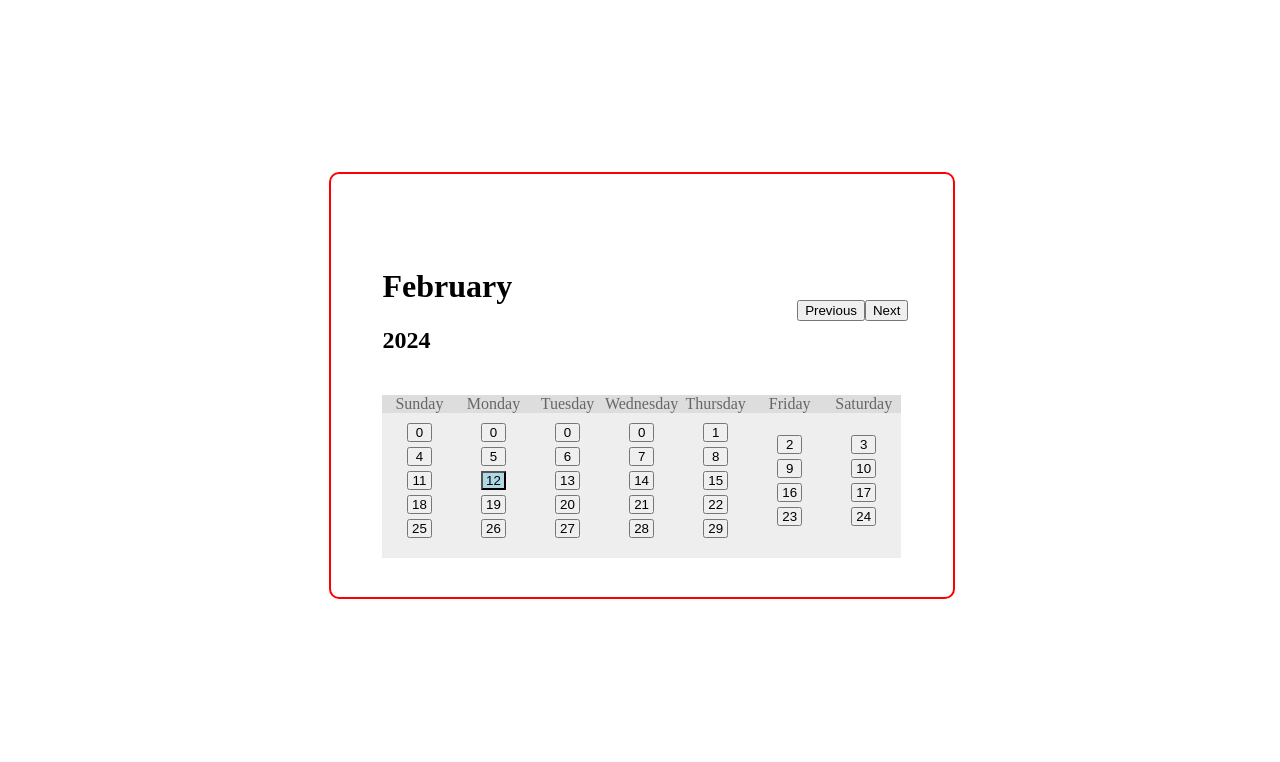
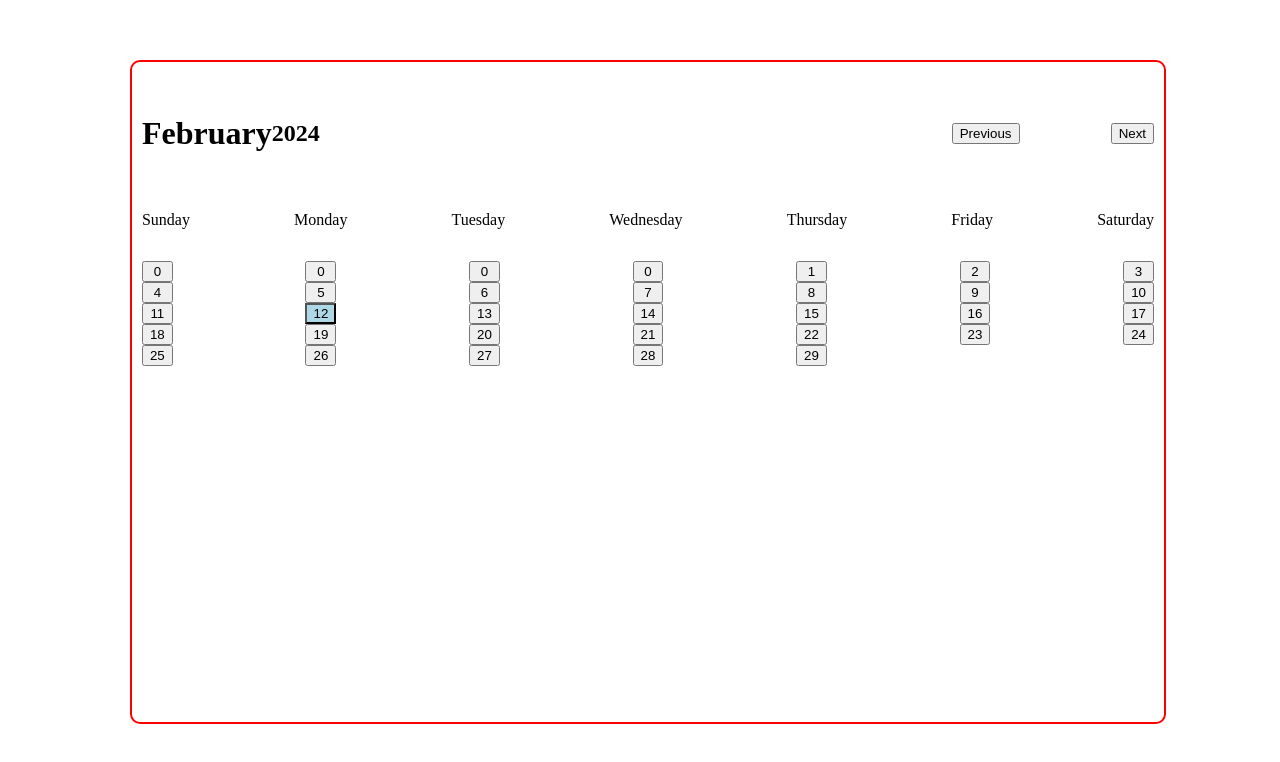
Before and after one commit to dev-martin02/Calendar_project, a React (Vite) app: page / in a window 1280 px wide. Shown: the top 762 px of the page. Built offline with nearby package versions, Linux system fonts and the light colour scheme.

Commit message:
First Version of the UI(Css)

```diff
--- a/src/components/Header/Header.css
+++ b/src/components/Header/Header.css
@@ -5,6 +5,10 @@
   font-size: medium;
 }
 
+#month-year {
+  display: flex;
+  align-items: center;
+}
 #prev-next-mon {
   display: flex;
   width: 20%;
--- a/src/components/Header/Header.jsx
+++ b/src/components/Header/Header.jsx
@@ -40,7 +40,7 @@ export default function Header({
 
   return (
     <div id="header-content">
-      <div>
+      <div id="month-year">
         <h1>{nameOfTheMonth[numberOfTheMonth]}</h1>
         <h2>{currentYear}</h2>
       </div>
--- a/src/components/body/Calendar/Calendar.css
+++ b/src/components/body/Calendar/Calendar.css
@@ -2,7 +2,7 @@
 
 html {
   height: 100%;
-  width: 90%;
+  width: 100%;
 }
 body {
   padding: 5%;
@@ -10,7 +10,7 @@ body {
   display: flex;
   justify-content: center;
   align-items: center;
-  width: 100%;
+  width: 90%;
   height: 80%;
 }
 
@@ -25,64 +25,35 @@ body {
 /* app file ends */
 
 #container {
-  width: 50%;
-  height: 50%;
-  padding: 5%;
+  display: flex;
+  flex-direction: column;
+  padding: 1%;
+  width: 100%;
+  height: 100%;
   border: red 2px solid;
   border-radius: 10px;
   min-width: fit-content;
 }
 
+ul {
+  list-style: none;
+  padding: 0;
+}
+#day-week-container,
+#weekdays,
+#days {
+  display: flex;
+}
+
 #day-week-container {
-  display: flex;
   flex-direction: column;
 }
 
-ul {
-  text-align: center;
-  align-items: center;
-  justify-content: center;
-  padding: 0;
-  margin: 0;
-}
-#weekdays {
-  display: flex;
-  background-color: #ddd;
+#weekdays,
+#days {
+  justify-content: space-between;
 }
 
-#weekdays li {
-  flex: 1;
-  list-style: none;
-  text-align: center;
-  color: #666;
-}
-
-#days li button {
-  list-style: none;
-  padding: 0;
-  width: 25px;
-  margin: 0;
-}
-
-#days {
-  display: flex;
-  flex-wrap: wrap;
-  padding: 10px 0;
-  background: #eee;
-  margin: 0;
-}
-
-#days li {
-  height: 100%;
-  flex: 1;
-  flex-wrap: wrap;
-  list-style-type: none;
-  text-align: center;
-  margin-bottom: 5px;
-  font-size: 12px;
-  color: #777;
-}
-
-li button {
+ul li button {
   width: 100%;
 }
```
